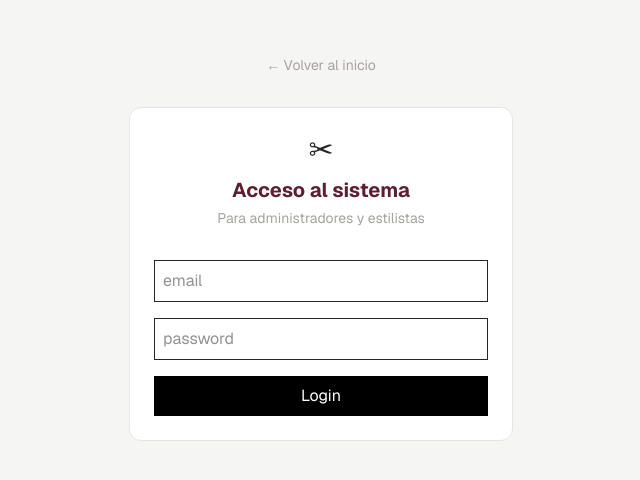
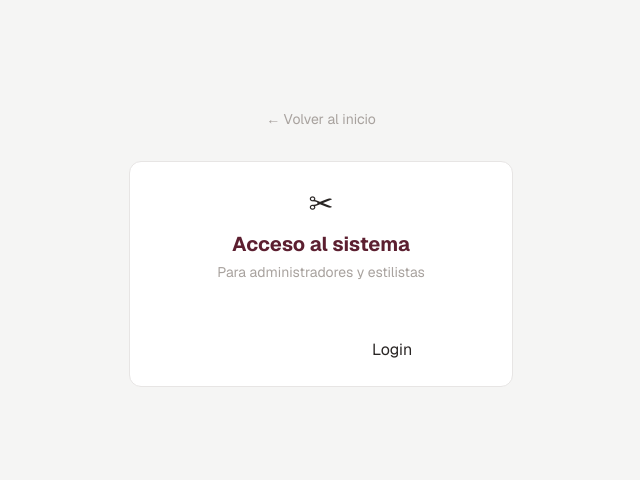
Before and after one commit to JuiceDev2/salov2, a Next.js app: page /login in a window 1280 px wide. Shown: the part 152-632 px from the top of the page, without its empty margins (319-959 px from the left). Built offline with nearby package versions, Linux system fonts and the light colour scheme.

Commit message:
auth + roles system ready for production

```diff
--- a/src/app/login/LoginForm.tsx
+++ b/src/app/login/LoginForm.tsx
@@ -4,6 +4,7 @@ import { useState } from 'react'
 import { useRouter } from 'next/navigation'
 import { createClient } from '@/lib/supabase/client'
 import toast from 'react-hot-toast'
+import { getDashboardByRol } from '@/lib/auth/server'
 
 export default function LoginForm() {
   const router = useRouter()
@@ -28,30 +29,26 @@ export default function LoginForm() {
       return
     }
 
-    // 👇 redirección simple (NO server import)
-    router.push('/')
+    const { data } = await supabase.auth.getUser()
+
+    const res = await fetch('/api/me')
+    const perfil = await res.json()
+
+    if (perfil?.rol) {
+      router.push(getDashboardByRol(perfil.rol))
+    } else {
+      router.push('/')
+    }
 
     setLoading(false)
   }
 
   return (
-    <form onSubmit={handleSubmit} className="space-y-4">
-      <input
-        value={email}
-        onChange={(e) => setEmail(e.target.value)}
-        placeholder="email"
-        className="border p-2 w-full"
-      />
+    <form onSubmit={handleSubmit}>
+      <input value={email} onChange={e => setEmail(e.target.value)} />
+      <input type="password" value={password} onChange={e => setPassword(e.target.value)} />
 
-      <input
-        type="password"
-        value={password}
-        onChange={(e) => setPassword(e.target.value)}
-        placeholder="password"
-        className="border p-2 w-full"
-      />
-
-      <button disabled={loading} className="bg-black text-white p-2 w-full">
+      <button disabled={loading}>
         {loading ? 'Entrando...' : 'Login'}
       </button>
     </form>
--- a/src/lib/auth/server.ts
+++ b/src/lib/auth/server.ts
@@ -5,13 +5,9 @@ import type { Perfil, Rol } from '@/types'
 export async function getUser() {
   const supabase = await createClient()
 
-  const {
-    data: { user },
-    error,
-  } = await supabase.auth.getUser()
+  const { data: { user } } = await supabase.auth.getUser()
 
-  if (error) return null
-  return user
+  return user ?? null
 }
 
 export async function getPerfil(): Promise<Perfil | null> {
@@ -20,18 +16,16 @@ export async function getPerfil(): Promise<Perfil | null> {
 
   if (!user) return null
 
-  const { data, error } = await supabase
+  const { data } = await supabase
     .from('perfiles')
-    .select('*, salon:salones(*)')
+    .select('*')
     .eq('id', user.id)
     .single()
-
-  if (error || !data) return null
 
   return data as Perfil
 }
 
-export async function requireAuth(): Promise<Perfil> {
+export async function requireAuth() {
   const perfil = await getPerfil()
 
   if (!perfil) redirect('/login')
@@ -40,7 +34,7 @@ export async function requireAuth(): Promise<Perfil> {
   return perfil
 }
 
-export async function requireRol(roles: Rol[]): Promise<Perfil> {
+export async function requireRol(roles: Rol[]) {
   const perfil = await requireAuth()
 
   if (!roles.includes(perfil.rol)) {
@@ -50,14 +44,14 @@ export async function requireRol(roles: Rol[]): Promise<Perfil> {
   return perfil
 }
 
-export function getDashboardByRol(rol: Rol): string {
+export function getDashboardByRol(rol: Rol) {
   switch (rol) {
-    case 'propietaria':
-      return '/propietaria'
     case 'admin':
       return '/admin'
     case 'estilista':
       return '/estilista'
+    case 'propietaria':
+      return '/propietaria'
     default:
       return '/'
   }
--- a/src/lib/supabase/server.ts
+++ b/src/lib/supabase/server.ts
@@ -19,15 +19,10 @@ export async function createClient() {
         getAll() {
           return cookieStore.getAll()
         },
-
         setAll(cookiesToSet: Cookie[]) {
-          try {
-            cookiesToSet.forEach(({ name, value, options }) => {
-              cookieStore.set(name, value, options)
-            })
-          } catch {
-            // Server Components: cookies may be readonly in some contexts
-          }
+          cookiesToSet.forEach(({ name, value, options }) => {
+            cookieStore.set(name, value, options)
+          })
         },
       },
     }
--- a/src/middleware.ts
+++ b/src/middleware.ts
@@ -10,7 +10,7 @@ type Cookie = {
 }
 
 export async function middleware(req: NextRequest) {
-  const res = NextResponse.next()
+  let res = NextResponse.next()
 
   const supabase = createServerClient(
     process.env.NEXT_PUBLIC_SUPABASE_URL!,
@@ -37,28 +37,13 @@ export async function middleware(req: NextRequest) {
 
   const isLogin = path === '/login'
 
-  // ❌ si NO está logueado → solo puede entrar a login
   if (!user && !isLogin) {
     return NextResponse.redirect(new URL('/login', req.url))
   }
 
-  // ❌ si está logueado y entra a login → mandarlo a su dashboard
   if (user && isLogin) {
-    const { data: perfil, error } = await supabase
-      .from('perfiles')
-      .select('rol')
-      .eq('id', user.id)
-      .single()
-
-    const rol = perfil?.rol
-
-    let redirectTo = '/'
-
-    if (rol === 'admin') redirectTo = '/admin'
-    if (rol === 'propietaria') redirectTo = '/propietaria'
-    if (rol === 'estilista') redirectTo = '/estilista'
-
-    return NextResponse.redirect(new URL(redirectTo, req.url))
+    // opcional: dejar login limpio
+    return NextResponse.next()
   }
 
   return res
```
